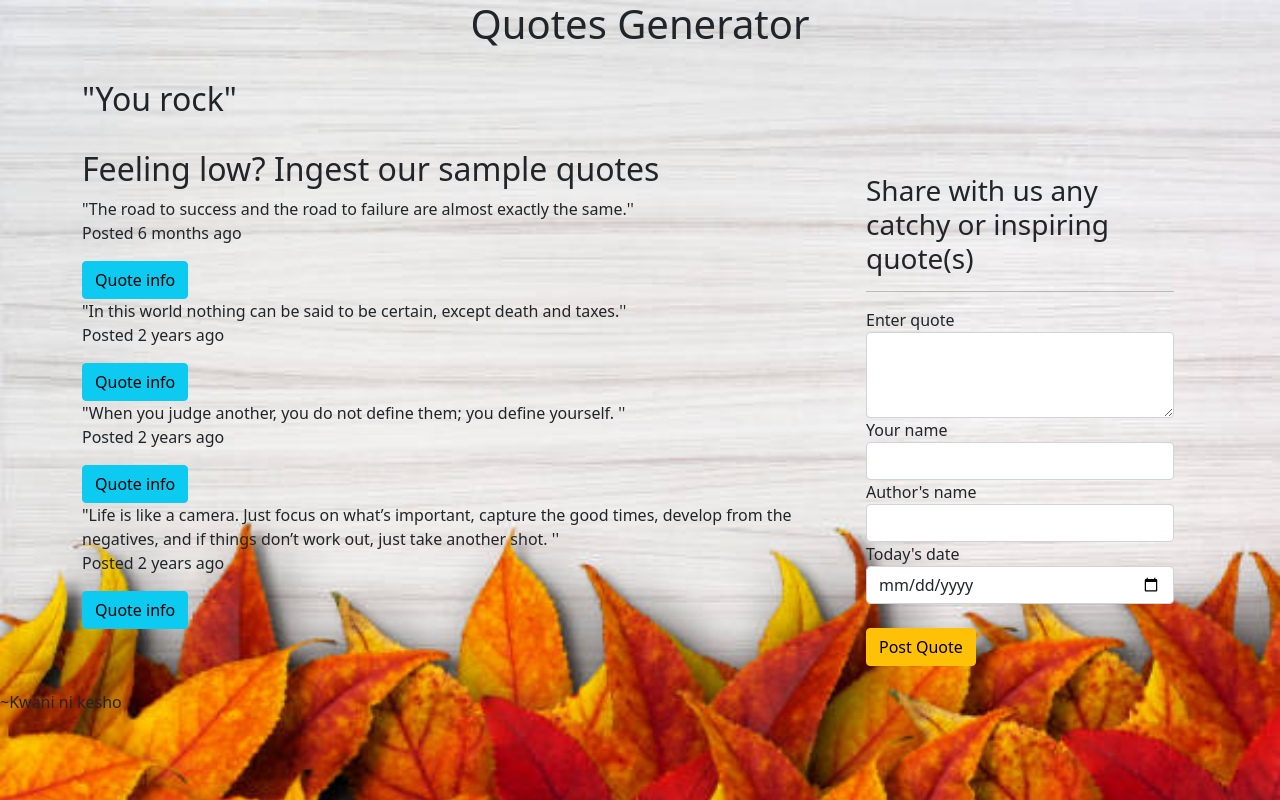
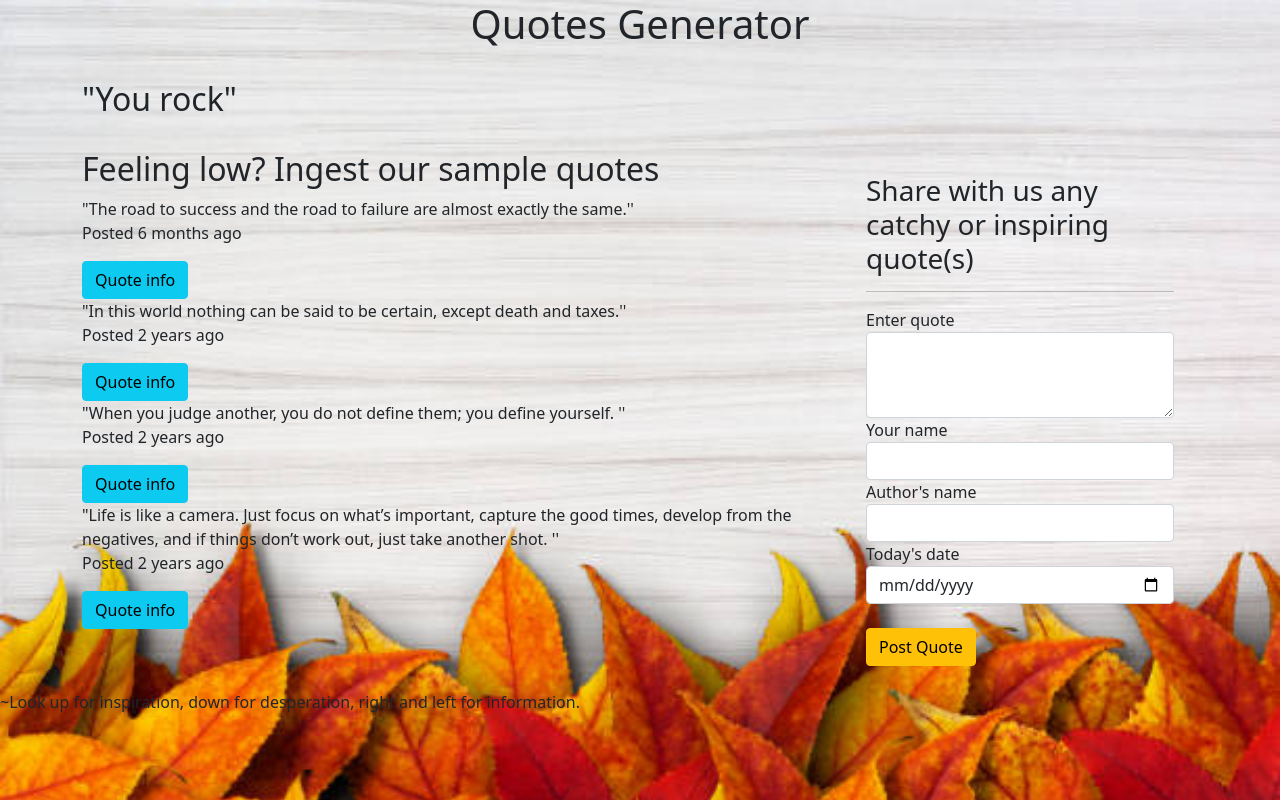
Before and after one commit to IsaacMurage-dev/QuotesApp, an Angular app: page / in a window 1280 px wide. Built offline with nearby package versions, Linux system fonts and the light colour scheme.

Commit message:
modify readme file

```diff
--- a/src/app/quote/quote.component.html
+++ b/src/app/quote/quote.component.html
@@ -24,4 +24,4 @@
 
 </div>
 <br>
-<p><span>~Kwani ni kesho</span></p>
+<p><span>~Look up for inspiration, down for desperation, right and left for information.</span></p>
```
Also changed, not shown: 1 other file (tests, documents, lock files or other folders).
